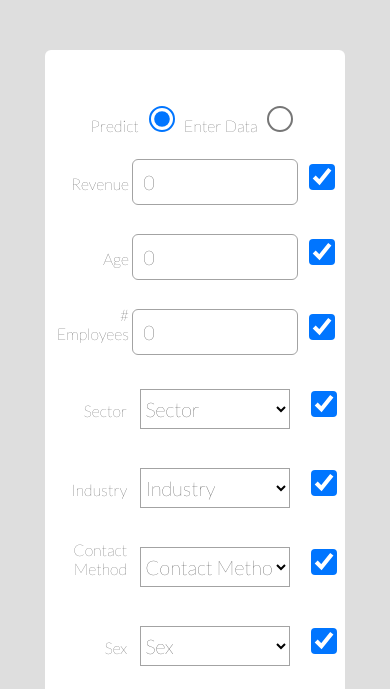
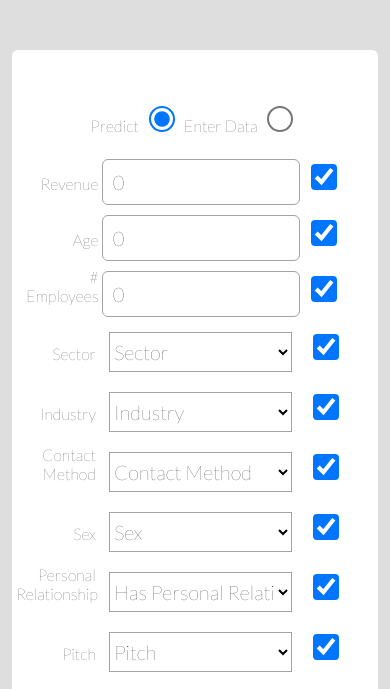
Before and after one commit to bsaggese14/fypus, a plain HTML site: page index.html in a window 390 px wide. Shown: the part 153-842 px from the top of the page. Drawn offline with nearby package versions, Linux system fonts and the light colour scheme; no server answers; a script that the page names is missing.

Commit message:
layout fixes

```diff
--- a/main.css
+++ b/main.css
@@ -148,3 +148,8 @@ select:hover {
 	  border-radius: 6px;
 	  font-size: 40px;
 }
+@media(max-width: 600px) {
+    .formDiv {
+        width: 98%;
+    }
+}
```
